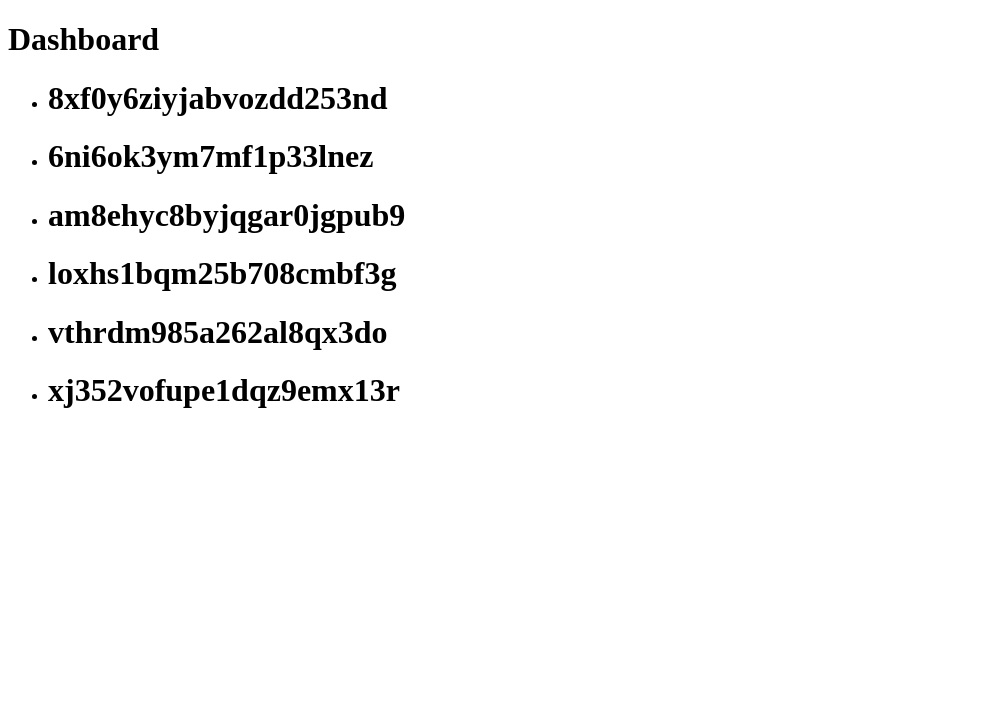
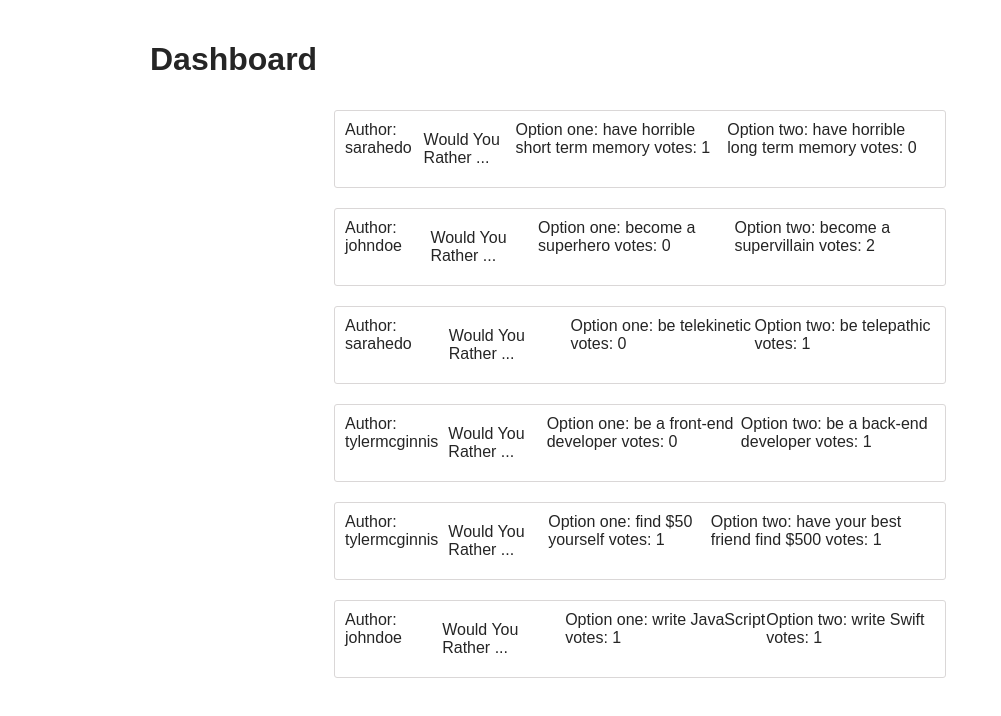
Before and after one commit to imonem/Would-You-Rather-Udacity, a React (Create React App) app: page / in a window 1280 px wide. Shown: the top 716 px of the page, without its empty margins (0-1001 px from the left). Built offline with nearby package versions, Linux system fonts and the light colour scheme.

Commit message:
working model - Dashboard Only - minimal styling

```diff
--- a/src/components/App.js
+++ b/src/components/App.js
@@ -16,7 +16,7 @@ function App() {
   }, [dispatch]);
 
   return (
-    <div className='App'>
+    <div className='container'>
       {authedUser === null ? <h3>Loading...</h3> : <Dashboard />}
     </div>
   );
--- a/src/components/Dashboard.js
+++ b/src/components/Dashboard.js
@@ -1,4 +1,4 @@
-import React, { Fragment } from "react";
+import React from "react";
 import { useSelector, useDispatch } from "react-redux";
 import Question from "./Question";
 
@@ -8,7 +8,7 @@ const Dashboard = () => {
   const dispatch = useDispatch();
 
   return (
-    <Fragment>
+    <div className='container'>
       <h1>Dashboard</h1>
       <ul>
         {Object.keys(questions).map((qid) => (
@@ -17,7 +17,7 @@ const Dashboard = () => {
           </li>
         ))}
       </ul>
-    </Fragment>
+    </div>
   );
 };
 
--- a/src/components/Question.js
+++ b/src/components/Question.js
@@ -1,20 +1,33 @@
 import React from "react";
-import { Fragment } from "react";
 import { useSelector, useDispatch } from "react-redux";
 
 function Question(qid) {
   const authedUser = useSelector((state) => state.authedUser);
-  const users = useSelector((state) => state.users);
-  const questions = useSelector((state) => state.questions);
+  const { ...users } = useSelector((state) => state.users);
+  const { ...questions } = useSelector((state) => state.questions);
   const dispatch = useDispatch();
 
-  console.log(users, questions);
+  const question = questions[qid.id];
+  const user = users[authedUser];
+
+  console.log(question, user);
 
   return (
-    <Fragment>
-      <h1>{`${qid.id}`}</h1>
-    </Fragment>
+    <div className='tweet'>
+      <div>Author: {question.author}</div>
+      <div className='tweet-info'>Would You Rather ...</div>
+      <div>{`Option one: ${question.optionOne.text} votes: ${question.optionOne.votes.length}`}</div>
+      <div>{`Option two: ${question.optionTwo.text} votes: ${question.optionTwo.votes.length}`}</div>
+    </div>
   );
 }
 
 export default Question;
+
+{
+  /* <img
+src={user.avatarURL}
+alt={`Avatar of ${user.name}`}
+className='avatar'
+/> */
+}
--- /dev/null
+++ b/src/index.css
@@ -0,0 +1,163 @@
+body {
+    margin: 0;
+    padding: 0;
+    font-family: sans-serif;
+    color: #252525;
+  }
+
+  a {
+    text-decoration: none;
+    color: #252525;
+  }
+
+  .container {
+    max-width: 1000px;
+    margin: 0 auto;
+    padding: 10px;
+  }
+
+  .btn {
+    text-transform: uppercase;
+    margin: 35px auto;
+    padding: 10px;
+    border: 1px solid rgba(0,0,0,.29);
+    cursor: pointer;
+    background: #fff;
+    font-size: 16px;
+    width: 250px;
+    position: relative;
+  }
+
+  .btn:hover {
+    border-color: rgba(0,0,0,.5);
+    text-decoration: none;
+  }
+
+  .btn:focus {
+    outline: 0;
+    font-weight: 700;
+    border-width: 2px;
+  }
+
+  .center {
+    text-align: center;
+  }
+
+  .active {
+    font-weight: bold;
+  }
+
+  .nav ul {
+    display: flex;
+    flex-direction: row;
+    justify-content: flex-start;
+    text-decoration: none;
+  }
+
+  .nav li:first-child {
+    padding-left: 0;
+  }
+
+  ul {
+    padding-left: 0;
+  }
+
+  li {
+    list-style-type: none;
+    padding: 10px;
+    text-decoration: none;
+  }
+
+  .avatar {
+    height: 50px;
+    border-radius: 25px;
+    margin: 10px;
+  }
+
+  .tweet {
+    width: 100%;
+    max-width: 590px;
+    padding: 10px;
+    display: flex;
+    margin: 0 auto;
+    border: 1px solid #dad7d7;
+    border-radius: 3px;
+    cursor: pointer;
+  }
+
+  .tweet-info {
+    margin: 10px;
+    display: flex;
+    flex-direction: column;
+  }
+
+  /* Hacky but less typing in the video */
+  .tweet-info > div > span:first-child {
+    font-weight: bold;
+    margin-right: 5px;
+  }
+  .tweet-info > div > span:nth-child(2) {
+    color: #969696;
+    font-size: 16px;
+  }
+  .tweet-info > div > div {
+    color: #969696;
+    font-size: 15px;
+  }
+  .tweet-info > div > p {
+    font-size: 18px;
+    margin: 10px 0;
+  }
+  .tweet-icons {
+    display: flex;
+    align-items: center;
+  }
+  .tweet-icons > span {
+    color: #969696;
+    margin: 0 15px 0 5px;
+    font-size: 18px !important;
+  }
+  .tweet-icon {
+    font-size: 27px;
+    color: #697784;
+  }
+  .tweet-icon:hover {
+    color: #00b5d6;
+    cursor: pointer;
+  }
+  .replying-to {
+    border: none;
+    background: transparent;
+    margin: 0;
+    padding: 0;
+    color: #969696;
+    cursor: pointer;
+  }
+
+  .heart-button {
+    background: transparent;
+    border: none;
+  }
+
+  .new-tweet {
+    width: 100%;
+    max-width: 590px;
+    margin: 0 auto;
+    display: flex;
+    flex-direction: column;
+  }
+
+  .textarea {
+    border-radius: 4px;
+    border: 1px solid #dad7d7;
+    padding: 10px;
+    font-size: 15px;
+    height: 100px;
+  }
+
+  .tweet-length {
+    text-align: right;
+    margin-top: 10px;
+    font-size: 20px;
+    color: #C3392A;
+  }
--- a/src/index.js
+++ b/src/index.js
@@ -1,6 +1,7 @@
 //Store exist here, video #2 Lesson 7 concept 7
 import React from "react";
 import ReactDOM from "react-dom";
+import "./index.css";
 import App from "./components/App";
 import { createStore } from "redux";
 import { Provider } from "react-redux";
--- a/src/utils/_DATA.js
+++ b/src/utils/_DATA.js
@@ -2,7 +2,7 @@ let users = {
   sarahedo: {
     id: "sarahedo",
     name: "Sarah Edo",
-    avatarURL: "./users_avatars/0002694.jpg",
+    avatarURL: "/users_avatars/0002694.jpg",
     answers: {
       "8xf0y6ziyjabvozdd253nd": "optionOne",
       "6ni6ok3ym7mf1p33lnez": "optionTwo",
@@ -14,7 +14,7 @@ let users = {
   tylermcginnis: {
     id: "tylermcginnis",
     name: "Tyler McGinnis",
-    avatarURL: "./users_avatars/0040069.jpg",
+    avatarURL: "/users_avatars/0040069.jpg",
     answers: {
       vthrdm985a262al8qx3do: "optionOne",
       xj352vofupe1dqz9emx13r: "optionTwo",
@@ -24,7 +24,7 @@ let users = {
   johndoe: {
     id: "johndoe",
     name: "John Doe",
-    avatarURL: "./users_avatars/0036252.jpg",
+    avatarURL: "/users_avatars/0036252.jpg",
     answers: {
       xj352vofupe1dqz9emx13r: "optionOne",
       vthrdm985a262al8qx3do: "optionTwo",
```
